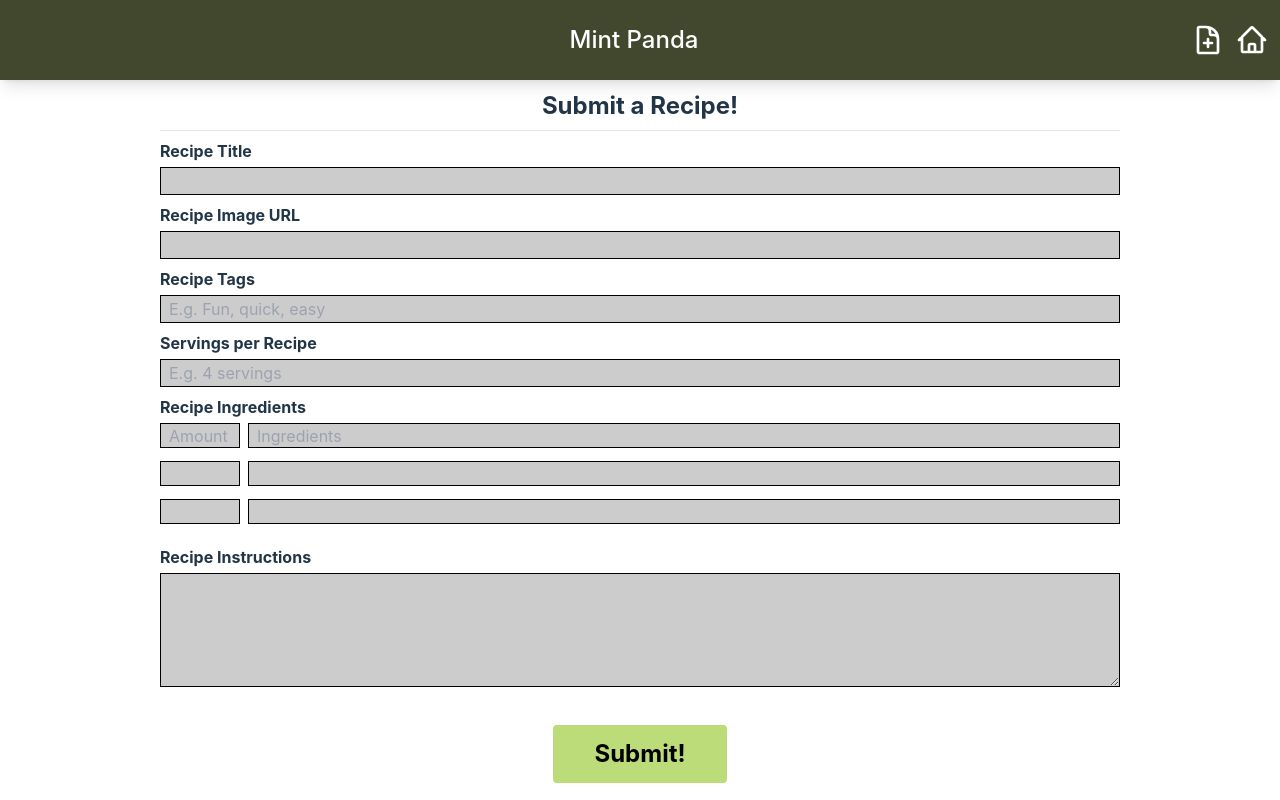
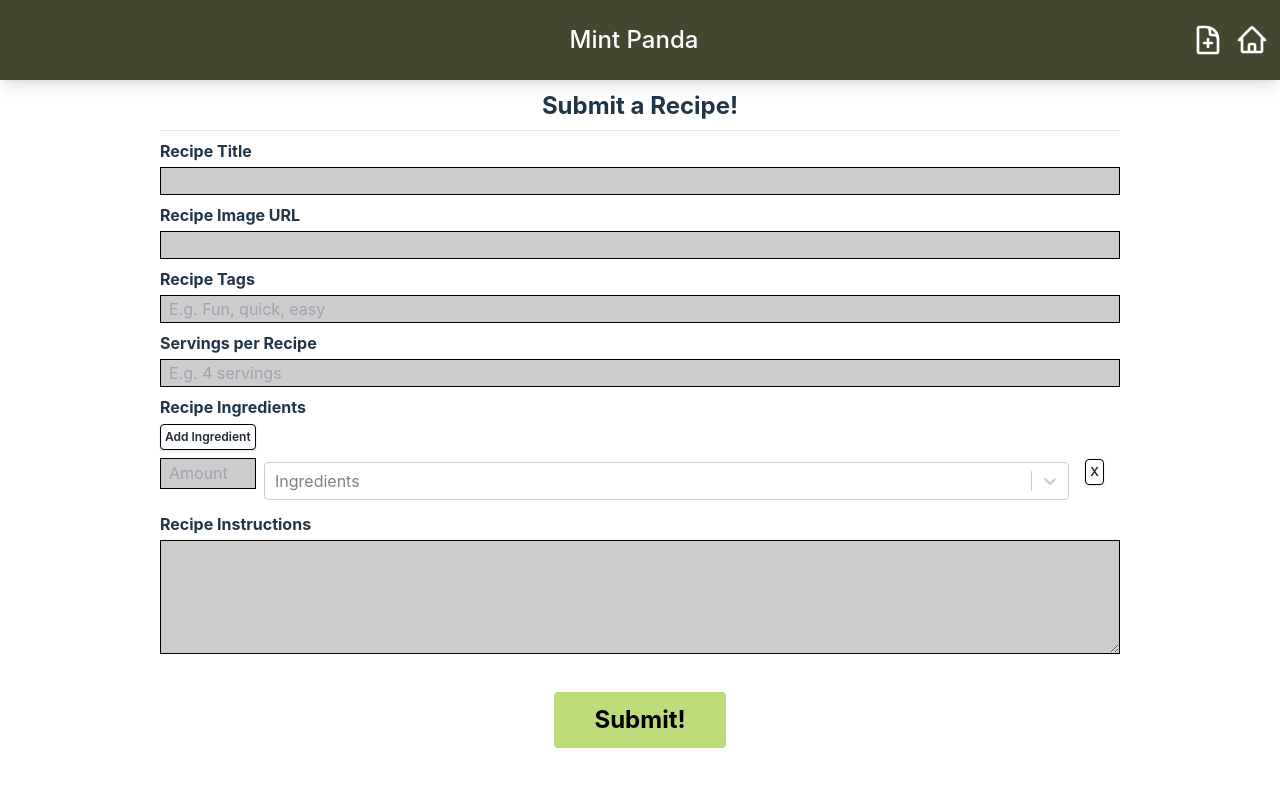
Before and after one commit to Hack-Weekly/mint-panda-recipe-app, a React (Vite) app in the folder frontend/: page /mint-panda-recipe-app/recipe/new in a window 1280 px wide. Built offline with nearby package versions, Linux system fonts and the light colour scheme; no server answers.

Commit message:
submit recipe form redirects to home, added add/delete ingredients, dropdown ingredients, and create your own ingredient with react-select

```diff
--- a/frontend/package.json
+++ b/frontend/package.json
@@ -18,6 +18,7 @@
     "react": "^18.2.0",
     "react-dom": "^18.2.0",
     "react-router-dom": "^6.14.1",
+    "react-select": "^5.7.3",
     "sass": "^1.63.6"
   },
   "devDependencies": {
--- a/frontend/src/components/recipe/RecipeForm.tsx
+++ b/frontend/src/components/recipe/RecipeForm.tsx
@@ -1,64 +1,136 @@
-const RecipeForm = () => {
+import { Form } from "react-router-dom"
+import { Ingredient } from "../../interfaces"
+import { useEffect, useState } from "react"
+import CreatableSelect from "react-select/creatable"
+
+interface IngredientList {
+  ingredientsData: Ingredient[]
+}
+
+interface IngredientOption {
+  readonly value: string,
+  readonly label: string
+}
+
+interface IngredientInput {
+  amount: string,
+  ingredients: IngredientOption
+}
+
+interface InputEvent {
+  name: string,
+  value: string | IngredientOption | null
+}
+
+const RecipeForm = ({ ingredientsData }: IngredientList) => {
+  const [ingredients, setIngredients] = useState<readonly IngredientOption[]>([])
+  const [ingredientsInput, setIngredientsInput] = useState<IngredientInput[]>([{ amount: "", ingredients: { value: "", label: "" } }])
+
+  useEffect(() => {
+    setIngredients(ingredientsData.map(ingredientData => ({ value: ingredientData["id"], label: ingredientData["name"] })))
+  }, [ingredientsData])
+
+  const handleIngredientsInputChange = (index: number, event: InputEvent) => {
+    const data: IngredientInput[] = [...ingredientsInput]
+    if (event.name === "amount" && typeof event.value === "string") {
+      data[index].amount = event.value
+    } else if (event.name === "ingredients") {
+      if (event.value === null) {
+        data[index].ingredients = { value: "", label: "" };
+      } else {
+        data[index].ingredients = event.value as IngredientOption;
+      }
+    }
+    setIngredientsInput(data)
+  }
+
+  const addIngredientInput = () => {
+    const newInput = { amount: "", ingredients: { value: "", label: "" } }
+    setIngredientsInput([...ingredientsInput, newInput])
+  }
+
+  const removeIngredientInput = (index: number) => {
+    setIngredientsInput(ingredientsInput.filter((_item, i) => (i !== index)))
+  }
+
   return (
     <div className="mx-auto my-2.5 w-9/12">
       <div className="text-center">
         <h2 className="text-2xl font-bold mb-2">Submit a Recipe!</h2>
       </div>
       <hr className="mb-2" />
-      <form>
+      <Form method="post" action="/recipe/new">
         <div className="mb-2">
           <label className="block mb-1 font-bold">Recipe Title</label>
-          <input className="w-full h-7 border border-gray-300 p-2 bg-[#CCCCCC]" type="text" id="recipeTitle" />
+          <input className="w-full h-7 border border-gray-300 p-2 bg-[#CCCCCC]" type="text" id="recipeTitle" name="title" />
         </div>
         <div className="mb-2">
           <label className="block mb-1 font-bold">Recipe Image URL</label>
-          <input className="w-full h-7 border border-gray-300 p-2 bg-[#CCCCCC]" type="text" id="recipeImage" />
+          <input className="w-full h-7 border border-gray-300 p-2 bg-[#CCCCCC]" type="text" id="recipeImage" name="imageurl" />
         </div>
         <div className="mb-2">
           <label className="block mb-1 font-bold">Recipe Tags</label>
-          <input className="w-full h-7 border border-gray-300 p-2 bg-[#CCCCCC]" type="text" id="recipeTags" placeholder="E.g. Fun, quick, easy" />
+          <input className="w-full h-7 border border-gray-300 p-2 bg-[#CCCCCC]" type="text" id="recipeTags" placeholder="E.g. Fun, quick, easy" name="tags" />
         </div>
         <div className="mb-2">
           <label className="block mb-1 font-bold">Servings per Recipe</label>
-          <input className="w-full h-7 border border-gray-300 p-2 bg-[#CCCCCC]" type="text" id="servings" placeholder="E.g. 4 servings" />
+          <input className="w-full h-7 border border-gray-300 p-2 bg-[#CCCCCC]" type="text" id="servings" placeholder="E.g. 4 servings" name="servings" />
         </div>
         <div className="mb-2">
-          <label className="block mb-1 font-bold">Recipe Ingredients</label>
-          <div className="flex">
-            <div className="w-20 mr-2">
-              <input className="h-2/3 w-full border border-gray-300 p-2 bg-[#CCCCCC]" type="text" id="amount1" placeholder="Amount" />
-            </div>
-            <div className="flex-grow">
-              <input className="h-2/3 w-full border border-gray-300 p-2 bg-[#CCCCCC]" type="text" id="ingredients1" placeholder="Ingredients" />
-            </div>
-          </div>
-          <div className="flex">
-            <div className="w-20 mr-2">
-              <input className="h-2/3 w-full border border-gray-300 p-2 bg-[#CCCCCC]" type="text" id="amount2" />
-            </div>
-            <div className="flex-grow">
-              <input className="h-2/3 w-full border border-gray-300 p-2 bg-[#CCCCCC]" type="text" id="ingredients2" />
-            </div>
-          </div>
-          <div className="flex">
-            <div className="w-20 mr-2">
-              <input className="h-2/3 w-full border border-gray-300 p-2 bg-[#CCCCCC]" type="text" id="amount3" />
-            </div>
-            <div className="flex-grow">
-              <input className="h-2/3 w-full border border-gray-300 p-2 bg-[#CCCCCC]" type="text" id="ingredients3" />
-            </div>
-          </div>
+          <label className="block mb-1 font-bold">
+            Recipe Ingredients
+          </label>
+          <button className="text-xs bg-white hover:bg-gray-100 text-gray-800 font-semibold p-1 mb-2 border border-gray-400 rounded shadow" type="button" onClick={addIngredientInput}>Add Ingredient</button>
+
+          {ingredientsInput.map((input, index) => {
+            console.log(input)
+            return (
+              <div className="flex" key={index}>
+                <div className="w-24 mr-2">
+                  <input
+                    className="h-2/3 w-full border border-gray-300 p-2 bg-[#CCCCCC]"
+                    type="number"
+                    placeholder="Amount"
+                    name="amount"
+                    onChange={event => handleIngredientsInputChange(index, {
+                      name: event.target.name,
+                      value: event.target.value
+                    })}
+                    value={input.amount}
+                  />
+                </div>
+                <div className="flex-grow my-1 align-middle">
+                  <CreatableSelect
+                    isClearable
+                    options={ingredients}
+                    placeholder="Ingredients"
+                    name="ingredients"
+                    onChange={option => handleIngredientsInputChange(index, {
+                      name: "ingredients",
+                      value: option
+                    })}
+                    value={input.ingredients.value === "" ? null : input.ingredients}
+                  />
+                </div>
+                <div className="mx-2">
+                  <button type="button" className="text-xs bg-white hover:bg-gray-100 text-gray-800 font-semibold p-1 mb-2 mx-2 border border-gray-400 rounded shadow" onClick={() => removeIngredientInput(index)}>
+                    X
+                  </button>
+                </div>
+              </div>
+            )
+          })}
         </div>
         <div className="mb-8">
           <label className="block mb-1 font-bold">Recipe Instructions</label>
-          <textarea className="h-2/3 w-full border border-gray-300 p-2 bg-[#CCCCCC]" id="recipeInstructions" rows={4}></textarea>
+          <textarea className="h-2/3 w-full border border-gray-300 p-2 bg-[#CCCCCC]" id="recipeInstructions" rows={4} name="instructions"></textarea>
         </div>
         <div className="flex justify-center">
-          <button className="bg-[#BCDC79] hover:bg-[#A9C66C] text-black text-2xl font-bold py-3 px-10 rounded focus:outline-none focus:shadow-outline" type="button">
+          <button className="bg-[#BCDC79] hover:bg-[#A9C66C] text-black text-2xl font-bold py-3 px-10 rounded focus:outline-none focus:shadow-outline" type="submit">
             Submit!
           </button>
         </div>
-      </form>
+      </Form>
     </div>
   )
 }
--- a/frontend/src/index.css
+++ b/frontend/src/index.css
@@ -25,7 +25,7 @@ h1 {
   line-height: 1.1;
 }
 
-button {
+/* button {
   border-radius: 8px;
   border: 1px solid transparent;
   padding: 0.6em 1.2em;
@@ -42,7 +42,7 @@ button:hover {
 button:focus,
 button:focus-visible {
   outline: 4px auto -webkit-focus-ring-color;
-}
+} */
 
 @media (prefers-color-scheme: light) {
   :root {
--- a/frontend/src/interfaces.ts
+++ b/frontend/src/interfaces.ts
@@ -43,3 +43,8 @@ export interface PageData {
   hasPreviousPage: boolean;
   hasNextPage: boolean;
 }
+
+export interface Ingredient {
+  id: string,
+  name: string
+}
--- a/frontend/src/main.tsx
+++ b/frontend/src/main.tsx
@@ -3,11 +3,13 @@ import ReactDOM from "react-dom/client";
 import App from "./App.tsx";
 import "./index.css";
 import { createBrowserRouter, RouterProvider } from "react-router-dom";
-import NewRecipe from "./pages/NewRecipe.tsx";
+import NewRecipe from "./pages/new-recipe/NewRecipe.tsx";
 import Dashboard from "./pages/dashboard/Dashboard.tsx";
 import RecipeDetail from "./pages/single-recipe/RecipeDetail.tsx";
 import { loader as recipesLoader } from "./pages/dashboard/loader.ts";
 import { loader as recipeLoader } from "./pages/single-recipe/loader.ts";
+import { loader as ingredientsLoader } from "./pages/new-recipe/loader.ts";
+import { action as newRecipeAction } from "./pages/new-recipe/action.ts";
 import ErrorPage from "./pages/Error.tsx";
 
 const router = createBrowserRouter(
@@ -25,6 +27,8 @@ const router = createBrowserRouter(
         {
           path: "/recipe/new",
           element: <NewRecipe />,
+          action: newRecipeAction,
+          loader: ingredientsLoader
         },
         {
           path: "recipe/:id",
--- a/frontend/src/pages/NewRecipe.tsx
+++ /dev/null
@@ -1,9 +0,0 @@
-import RecipeForm from "../components/recipe/RecipeForm"
-
-const NewRecipe = () => {
-  return (
-    <RecipeForm />
-  )
-}
-
-export default NewRecipe
--- /dev/null
+++ b/frontend/src/pages/new-recipe/NewRecipe.tsx
@@ -0,0 +1,15 @@
+import { useLoaderData } from "react-router-dom"
+import RecipeForm from "../../components/recipe/RecipeForm"
+import { Ingredient } from "../../interfaces"
+
+const NewRecipe = () => {
+  const ingredientsData = useLoaderData() as Ingredient[]
+
+  return (
+    <>
+      <RecipeForm ingredientsData={ingredientsData} />
+    </>
+  )
+}
+
+export default NewRecipe
--- /dev/null
+++ b/frontend/src/pages/new-recipe/action.ts
@@ -0,0 +1,12 @@
+import { saveRecipe } from "../../util/api_backend";
+import { redirect } from "react-router-dom";
+
+export const action = async ({ request }: { request: Request }) => {
+  const formData = await request.formData();
+
+  for (const pair of formData.entries()) {
+    console.log(pair)
+  }
+
+  return redirect("/");
+}
--- /dev/null
+++ b/frontend/src/pages/new-recipe/loader.ts
@@ -0,0 +1,5 @@
+import { getIngredients } from "../../util/api_backend"
+
+export const loader = () => {
+  return getIngredients();
+}
--- a/frontend/src/util/api_backend.ts
+++ b/frontend/src/util/api_backend.ts
@@ -1,5 +1,5 @@
 import axios from "axios"
-import { dummyRecipe, dummyRecipeList } from "./dummy"
+import { dummyRecipe, dummyRecipeList, dummyIngredientList } from "./dummy"
 
 const API_ROOT = "http://localhost:5000"
 
@@ -24,7 +24,22 @@ export const getRecipe = async (id: string) => {
     })
 }
 
+export const saveRecipe = async () => {
+  return null
+}
+
 export const updateRecipe = async () => {
   // TODO: UPDATE LIKES
   return null
 }
+
+export const getIngredients = async () => {
+  return axios.get(`${API_ROOT}/api/ingredients`, {
+    withCredentials: true
+  })
+    .then(response => response.data)
+    .catch(error => {
+      console.log(error)
+      return dummyIngredientList
+    })
+}
--- a/frontend/src/util/dummy.ts
+++ b/frontend/src/util/dummy.ts
@@ -1,4 +1,4 @@
-import { RecipeList, FullRecipe } from "../interfaces"
+import { RecipeList, FullRecipe, Ingredient } from "../interfaces"
 
 const dummyRecipe: FullRecipe = {
   "id": "1",
@@ -66,4 +66,10 @@ const dummyRecipeList: RecipeList = {
   }
 }
 
-export { dummyRecipe, dummyRecipeList }
+const dummyIngredientList: Ingredient[] = [
+  { id: "1", name: "Ingredient 1" },
+  { id: "2", name: "Ingredient 2" },
+  { id: "3", name: "Ingredient 3" }
+];
+
+export { dummyRecipe, dummyRecipeList, dummyIngredientList }
```
Also changed, not shown: 1 other file (tests, documents, lock files or other folders).
